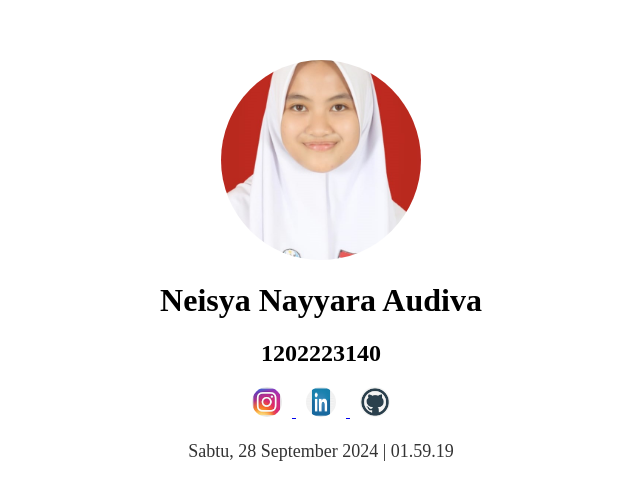
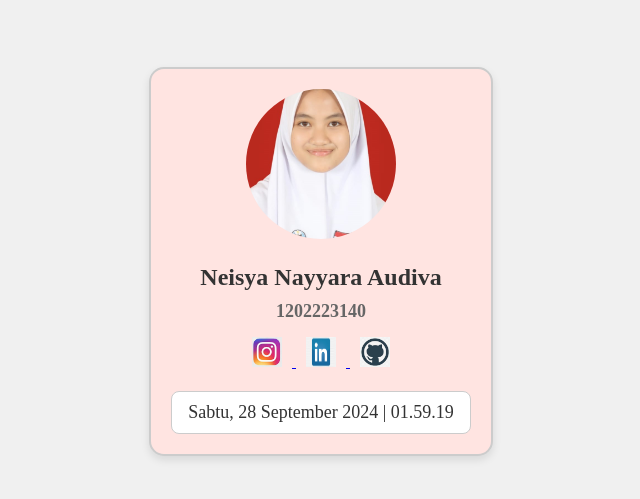
Before and after one commit to neisyanayyaraaudiva/neisyanayyaraaudiva.github.io, a plain HTML site: page index.html in a window 1280 px wide. Shown: the part 139-638 px from the top of the page, without its empty margins (319-959 px from the left). Drawn offline with Linux system fonts and the light colour scheme.

Commit message:
Update index.html

```diff
--- a/index.html
+++ b/index.html
@@ -8,25 +8,43 @@
                 display: flex;
                 justify-content: center;
                 align-items: center;
-                background-color: white; /* Set background to white or remove entirely */
+                background-color: #f0f0f0; /* Warna latar belakang halaman */
             }
 
             .image-container {
                 text-align: center;
+                background-color: #ffe4e1; /* Warna latar belakang kotak profil (peach) */
+                padding: 20px;
+                border-radius: 15px;
+                box-shadow: 0 4px 8px rgba(0, 0, 0, 0.1); /* Bayangan kotak */
+                border: 2px solid #ccc; /* Garis pinggir kotak */
+                width: 300px; /* Lebar kotak */
             }
 
             img.circle-image {
-                width: 200px;
-                height: 200px;
+                width: 150px;
+                height: 150px;
                 object-fit: cover;
                 border-radius: 50%;
+                margin-bottom: 15px;
+            }
+
+            h1 {
+                font-size: 24px;
+                margin: 10px 0;
+                color: #333;
+            }
+
+            h2 {
+                font-size: 18px;
+                margin: 5px 0;
+                color: #666;
             }
 
             .social-icons img {
-                width: 30px;  /* Sesuaikan ukuran logo social media */
+                width: 30px;  /* Ukuran logo media sosial */
                 height: 30px;
-                margin: 0 10px; /* Memberikan jarak antar ikon */
-                border-radius: 50%; /* Untuk membulatkan ikon jika diinginkan */
+                margin: 0 10px; /* Jarak antar ikon */
             }
 
             .social-icons {
@@ -37,6 +55,10 @@
                 margin-top: 20px;
                 font-size: 18px;
                 color: #333;
+                padding: 10px;
+                background-color: #fff; /* Warna background bagian waktu */
+                border-radius: 8px; /* Membuat kotak sudut melengkung */
+                border: 1px solid #ccc;
             }
         </style>
     </head>
```
